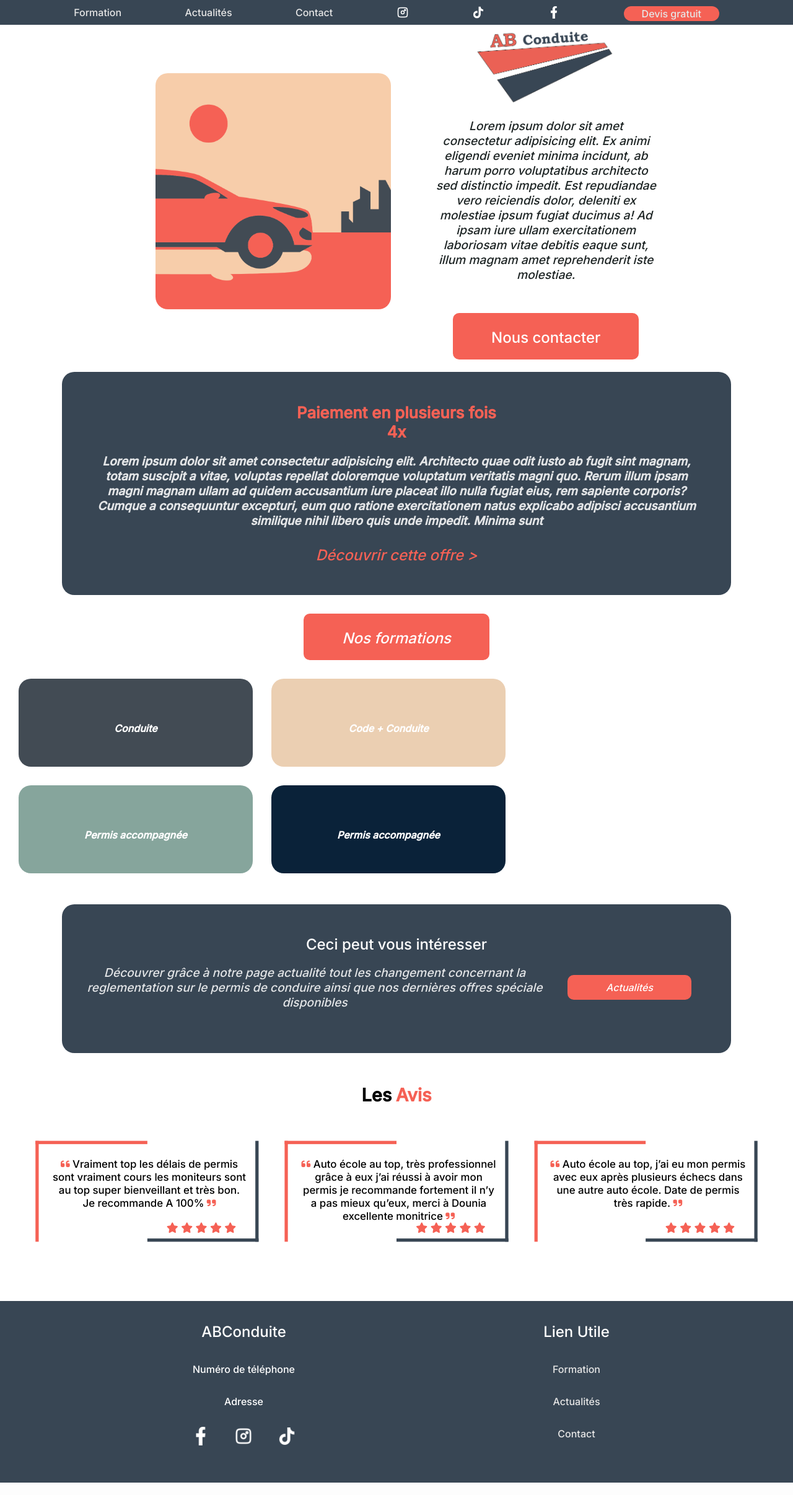
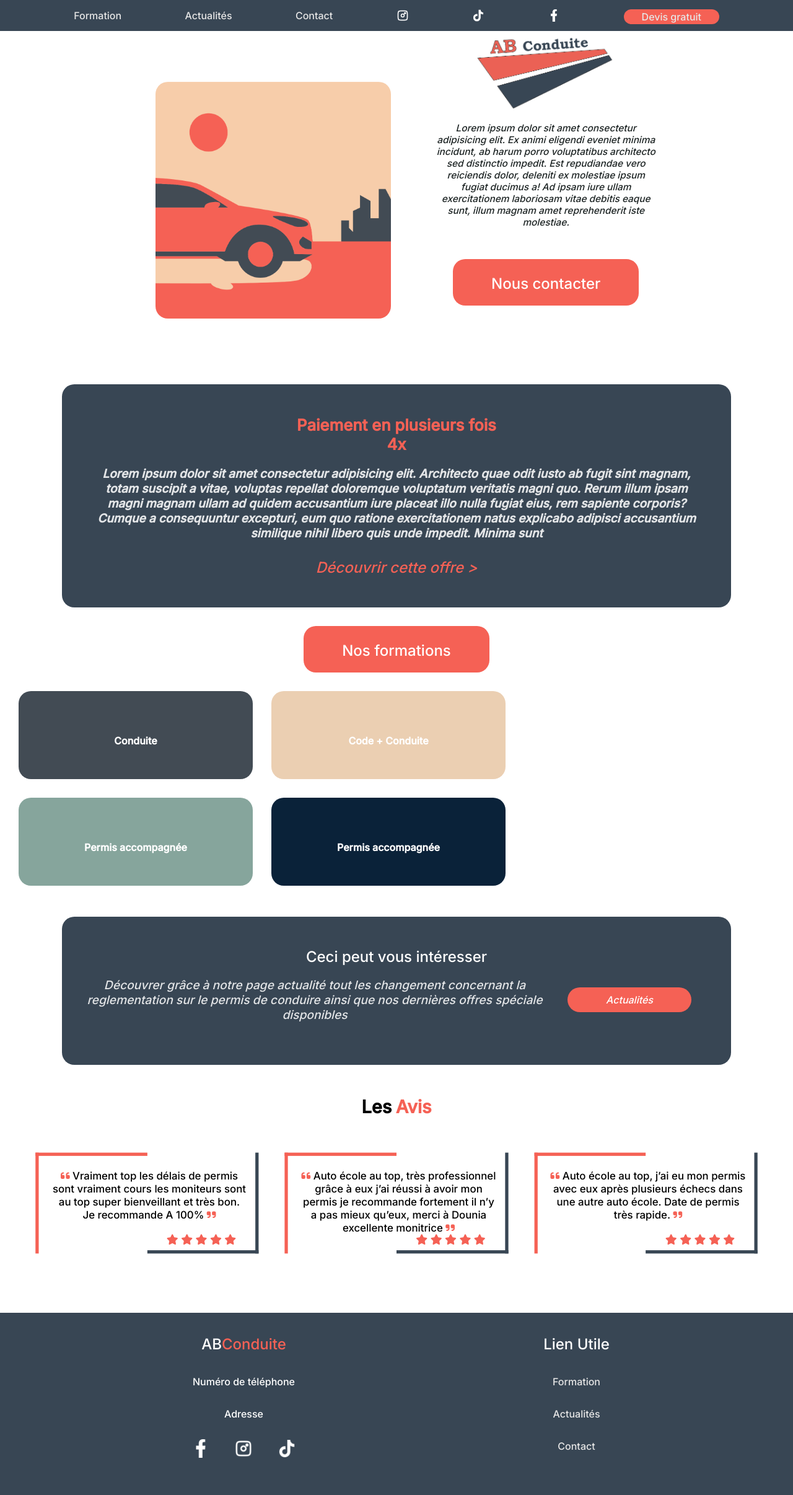
Before and after one commit to ElyesseAdda/ABConduite, a PHP site: page / in a window 1280 px wide. Shown: the whole page at 62% size. Run offline with PHP 8.4, Linux system fonts and the light colour scheme; some libraries are stand-ins or nearby versions.

Commit message:
Acceuil terminer

```diff
--- a/asset/style.css
+++ b/asset/style.css
@@ -51,7 +51,7 @@
 
 .nav-mobile{
     height: 40vw;
-    max-height: 200px;
+    max-height: 127px;
     transition: 1s;
     max-width: 100%;
     z-index: 1;
@@ -188,7 +188,6 @@
 .formation a{
     margin: auto;
     color: #F56155;
-    font-style: italic;
     text-decoration: none;
     padding-top: 5px;
     padding-bottom: 5px;
@@ -236,10 +235,8 @@
 }
 
 .borderavis{
-    /* margin-left: 16%; */
     margin-top: 20px;
     display: flex;
-
 }
 .avis-text {
    position: absolute;
@@ -344,9 +341,13 @@
         border-bottom-left-radius: 0px;
         border-bottom-right-radius: 0px;
         height: 20px;
-        padding: 10px 20px;
+        padding: 15px 20px;
         display: flex;
         gap: 70px;
+    }
+    .logo-reseaupc:hover img {
+        transition: 0.30s;
+        scale: 1.2;
     }
     .navbar a {
         visibility: visible;
@@ -355,6 +356,7 @@
         color: #E6E6E6;
     }
      a:hover {
+        transition: 0.30s;
         color: #F56155;
     }
     .hamb-menu{
@@ -371,7 +373,7 @@
     }
     .btn-devis{
         background-color: #F56155;
-        border-radius: 20px;
+        border-radius: 30px;
         width: 150px;
         text-align: center;
         height: 20px;
@@ -380,6 +382,7 @@
     }
     .btn-devis:hover {
         box-shadow: 3px 5px 5px #212121;
+        color: #fff;
     }
     .hamb-menu {
         visibility: hidden;
@@ -401,6 +404,10 @@
     .lienutile a{
         text-decoration: none;
         color: #E6E6E6;
+    }
+    .lienutile a:hover {
+        transition: 0.30s;
+        color: #F56155;
     }
     .logo-reseau{
         padding-top: 15px;
@@ -425,6 +432,7 @@
         min-width: 380px;
     }
     .header-text{
+        min-height: 550px;
         padding-right: 20px;
         margin: auto;
         justify-content: center;
@@ -439,19 +447,20 @@
         color: #1D2424;
         font-style: italic;
         padding-bottom: 30px;
-        font-size: 1.2rem;
+        font-size: 1.2vw;
         margin-bottom: 20px;
     }
     .logoAB{
         position: relative;
         height: 10vW;
+        max-height: 150px;
     }
 
     .btn-contact{
         color: #fff;
         font-size: x-large;
         background-color: #F56155;
-        border-radius: 10px;
+        border-radius: 20px;
         width: 300px;
         text-align: center;
         height: 50px;
@@ -488,10 +497,20 @@
     .formation-title{
         margin: 30px;
     }
-    .formation span {
+
+    .formation-title span {
+        color: #fff;
+        font-size: x-large;
+        background-color: #F56155;
+        border-radius: 20px;
+        width: 300px;
+        text-align: center;
+        height: 50px;
+        padding-top: 25px;
+        margin: auto;
         transition: 0.15;
-    }
-    .formation:hover span {
+        }
+    .formation-title:hover span {
 
         box-shadow: 3px 5px 5px #212121;
 
@@ -521,17 +540,7 @@
         padding-bottom: 0px;
         max-height: 9vh;
     }
-    .formation span {
-    color: #fff;
-    font-size: x-large;
-    background-color: #F56155;
-    border-radius: 10px;
-    width: 300px;
-    text-align: center;
-    height: 50px;
-    padding-top: 25px;
-    margin: auto;
-    }
+
     .news {
     margin: 0 100px;
     padding: 50px 0px;
@@ -554,17 +563,17 @@
         grid-template-columns: 1fr 1fr ;
         align-items: center;
     }
-    .news span{
+    .btn-actu{
         min-width: 200px;
         background-color: #F56155;
         text-align: center;
         padding: 10px 0px;
         margin-right: 20px;
-        border-radius: 10px;
+        border-radius: 20px;
         max-height: 20px;
         transition: 0.15;
     }
-    .news:hover span {
+    .btn-actu:hover{
         box-shadow: 3px 5px 5px #212121;
     }
     .news a{
@@ -578,11 +587,12 @@
 
     .grid-avis {
         justify-content: center;
+        max-width: 1150px;
         width: 1150px;
         display: grid;
         margin-top: 40px;
         margin-bottom: 100px;
-        grid-template-columns: 7fr 7fr 7fr;
+        grid-template-columns: 1fr 1fr 1fr;
         scale: 1.05;
     }
     .avisC{
@@ -595,4 +605,6 @@
         color: #F56155;
         margin-top: 125px;
     }
+
+
 }
--- a/index.html
+++ b/index.html
@@ -47,7 +47,7 @@
     <img class="imgAB" src="asset/img/ImageAB.png" alt="">
   </div>
   <div class="header-text">
-    <img class="logoAB" src="asset/img/logo/Logo.png" alt="">
+    <img href="#" class="logoAB" src="asset/img/logo/Logo.png" alt="">
     <p>Lorem ipsum dolor sit amet consectetur adipisicing elit. Ex animi eligendi eveniet minima incidunt, ab harum porro voluptatibus architecto sed distinctio impedit. Est repudiandae vero reiciendis dolor, deleniti ex molestiae ipsum fugiat ducimus a! Ad ipsam iure ullam exercitationem laboriosam vitae debitis eaque sunt, illum magnam amet reprehenderit iste molestiae.</p>
     <div class="btn-contact"><span><a href="#">Nous contacter</a></span></div>
   </div>
@@ -102,7 +102,9 @@
     <h2 class="PC">Ceci peut vous intéresser</h2>
     <div class="news-pc PC">
     <p class="PC">Découvrer grâce à notre page actualité tout les changement concernant la reglementation sur le permis de conduire ainsi que nos dernières offres spéciale disponibles</p>
+    <div class="btn-actu">
     <span class="PC"><a href="#">Actualités</a></span>
+    </div>
     </div>
     <p class="mobile">Tenez vous informés des dernières infos sur la règlementation du code de la route ainsi que nos dèrnière offre disponible pendant une durée limiter</p>
     <div class="news-a">
@@ -168,7 +170,7 @@
 <footer>
     <div class="footer">
       <div class="ABconduite">
-        <h2>ABConduite</h2>
+        <h2>AB<span class="orange">Conduite</span></h2>
         <li>Numéro de téléphone</li>
         <li>Adresse</li>
         <div class="logo-reseau">
```
